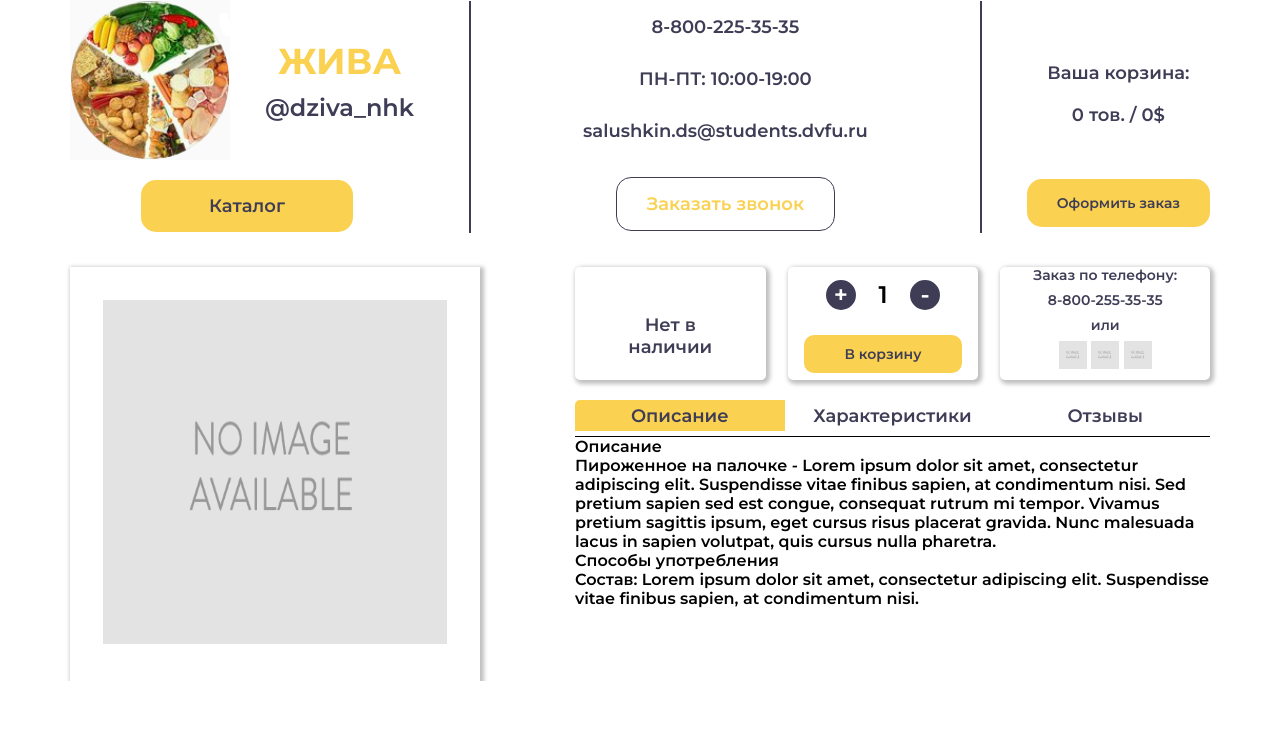
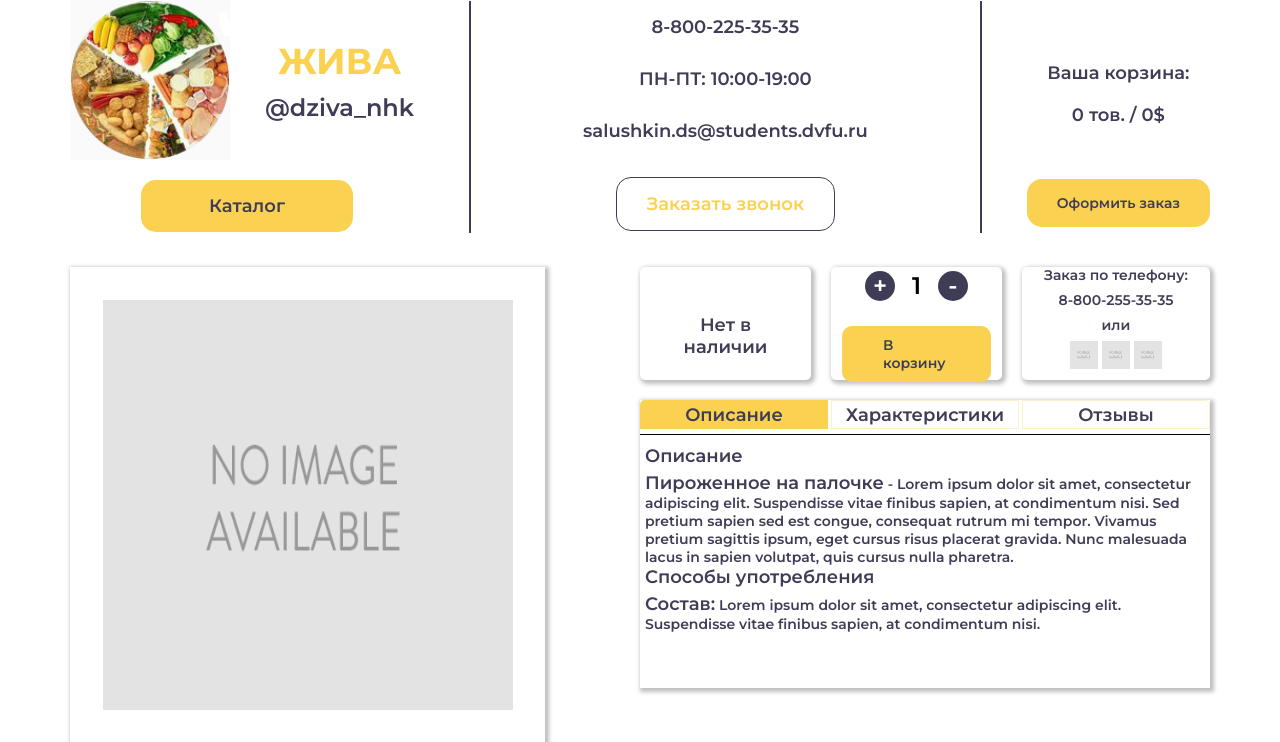
Before and after one commit to ReF01L/dziva, a Django app: template shop/templates/shop/products/detail.html in a window 1280 px wide. Shown: the part 150-892 px from the top of the page. Before the commit the page ends 831 px from the top, so only its background shows below. Run offline with Django 3.2, Linux system fonts and the light colour scheme; the template is opened without the code that fills it, so the values that code supplies are empty; style sheets or scripts are compiled from the project's sources.

Commit message:
Create detail page

```diff
--- a/shop/static/scss/detail.css
+++ b/shop/static/scss/detail.css
@@ -20,19 +20,31 @@
   -webkit-box-align: start;
       -ms-flex-align: start;
           align-items: flex-start;
+  width: 100%;
 }
 
 .product__content__image {
   -webkit-box-shadow: 2px 2px 4px 2px rgba(0, 0, 0, 0.25);
           box-shadow: 2px 2px 4px 2px rgba(0, 0, 0, 0.25);
   background: #FFFFFF;
+  width: 475px;
+  height: 475px;
+  display: -webkit-box;
+  display: -ms-flexbox;
+  display: flex;
+  -webkit-box-pack: center;
+      -ms-flex-pack: center;
+          justify-content: center;
+  -webkit-box-align: center;
+      -ms-flex-align: center;
+          align-items: center;
+  padding: 0 33px;
   margin-right: 95px;
 }
 
 .product__content__image-img {
   width: 410px;
   height: 410px;
-  padding: 33px;
 }
 
 .product__content__body {
@@ -43,9 +55,13 @@
   -webkit-box-direction: normal;
       -ms-flex-direction: column;
           flex-direction: column;
-  -webkit-box-align: end;
-      -ms-flex-align: end;
-          align-items: flex-end;
+  -webkit-box-align: start;
+      -ms-flex-align: start;
+          align-items: flex-start;
+  -webkit-box-pack: start;
+      -ms-flex-pack: start;
+          justify-content: flex-start;
+  height: 475px;
 }
 
 .product__content__body__header {
@@ -59,7 +75,6 @@
       -ms-flex-align: start;
           align-items: flex-start;
   width: 100%;
-  height: 100%;
   margin-bottom: 20px;
 }
 
@@ -235,6 +250,21 @@
   height: 28px;
 }
 
+.product__content__body__main {
+  display: -webkit-box;
+  display: -ms-flexbox;
+  display: flex;
+  -webkit-box-orient: vertical;
+  -webkit-box-direction: normal;
+      -ms-flex-direction: column;
+          flex-direction: column;
+  -webkit-box-align: start;
+      -ms-flex-align: start;
+          align-items: flex-start;
+  -webkit-box-shadow: 2px 2px 4px 2px rgba(0, 0, 0, 0.25);
+          box-shadow: 2px 2px 4px 2px rgba(0, 0, 0, 0.25);
+}
+
 .product__content__body__main__header {
   display: -webkit-box;
   display: -ms-flexbox;
@@ -246,17 +276,19 @@
       -ms-flex-align: center;
           align-items: center;
   position: relative;
+  width: 100%;
 }
 
 .product__content__body__main__header-title {
   -webkit-transition: 0.3s;
   transition: 0.3s;
+  border: 1px solid rgba(250, 209, 80, 0.3);
   color: #3F3D56;
   font-weight: 400;
   font-size: 18px;
   width: 33%;
   text-align: center;
-  padding: 4.5px 0;
+  padding: 2.5px 0;
   margin-bottom: 6px;
 }
 
@@ -272,6 +304,7 @@
 
 .product__content__body__main__header-title:hover {
   cursor: pointer;
+  background: rgba(250, 209, 80, 0.3);
 }
 
 .product__content__body__main__header-title:first-child {
@@ -291,4 +324,44 @@
   bottom: 0;
   left: 0;
 }
+
+.product__content__body__main__content {
+  padding: 0 5px 11px;
+}
+
+.product__content__body__main__content-title {
+  color: #3F3D56;
+  font-weight: 600;
+  font-size: 18px;
+  margin: 10px auto 5px;
+}
+
+.product__content__body__main__content__item {
+  color: #3F3D56;
+  font-weight: 300;
+  font-size: 14px;
+}
+
+.product__content__body__main__content__item:nth-child(3) span {
+  margin: 10px auto 5px;
+}
+
+.product__content__body__main__content__item:last-child {
+  margin: 5px auto 44px;
+}
+
+.product__content__body__main__content__item span {
+  font-size: 18px;
+  font-weight: 600;
+}
+
+.product__content__body__main__content__item ul li {
+  list-style-type: square;
+  list-style-position: inside;
+  color: #3F3D56;
+  font-weight: 400;
+  font-size: 14px;
+  width: 100%;
+  text-overflow: ellipsis;
+}
 /*# sourceMappingURL=detail.css.map */
--- a/shop/static/scss/detail.scss
+++ b/shop/static/scss/detail.scss
@@ -17,26 +17,33 @@ $light_yellow: rgba(250, 209, 80, 0.3);
         display: flex;
         justify-content: space-between;
         align-items: flex-start;
+        width: 100%;
         &__image {
             box-shadow: 2px 2px 4px 2px rgba(0, 0, 0, 0.25);
             background: $white;
+            width: 475px;
+            height: 475px;
+            display: flex;
+            justify-content: center;
+            align-items: center;
+            padding: 0 33px;
             margin-right: 95px;
             &-img {
                 width: 410px;
                 height: 410px;
-                padding: 33px;
             }
         }
         &__body {
             display: flex;
             flex-direction: column;
-            align-items: flex-end;
+            align-items: flex-start;
+            justify-content: flex-start;
+            height: 475px;
             &__header {
                 display: flex;
                 justify-content: space-between;
                 align-items: flex-start;
                 width: 100%;
-                height: 100%;
                 margin-bottom: 20px;
                 &__cost {
                     display: flex;
@@ -163,15 +170,17 @@ $light_yellow: rgba(250, 209, 80, 0.3);
                             }
                         }
                         transition: 0.3s;
+                        border: 1px solid $light_yellow;
                         color: $dark;
                         font-weight: 400;
                         font-size: 18px;
                         width: 33%;
                         text-align: center;
-                        padding: 4.5px 0;
+                        padding: 2.5px 0;
                         margin-bottom: 6px;
                         &:hover {
                             cursor: pointer;
+                            background: $light_yellow;
                         }
                         &:first-child {
                             border-top-left-radius: 5px;
@@ -184,6 +193,7 @@ $light_yellow: rgba(250, 209, 80, 0.3);
                     justify-content: space-between;
                     align-items: center;
                     position: relative;
+                    width: 100%;
                     &::after {
                         content: '';
                         height: 1px;
@@ -195,15 +205,46 @@ $light_yellow: rgba(250, 209, 80, 0.3);
                     }
                 }
                 &__content {
+                    padding: 0 5px 11px;
                     &-title {
-
+                        color: $dark;
+                        font-weight: 600;
+                        font-size: 18px;
+                        margin: 10px auto 5px;
                     }
-                    &-item {
+                    &__item {
+                        color: $dark;
+                        &:nth-child(3) {
+                            & span {
+                                margin: 10px auto 5px;
+                            }
+                        }
+                        &:last-child {
+                            margin: 5px auto 44px;
+                        }
                         & span {
-
+                            font-size: 18px;
+                            font-weight: 600;
                         }
+                        & ul {
+                            & li {
+                                list-style-type: square;
+                                list-style-position: inside;
+                                color: $dark;
+                                font-weight: 400;
+                                font-size: 14px;
+                                width: 100%;
+                                text-overflow: ellipsis;
+                            }
+                        }
+                        font-weight: 300;
+                        font-size: 14px;
                     }
                 }
+                display: flex;
+                flex-direction: column;
+                align-items: flex-start;
+                box-shadow: 2px 2px 4px 2px rgba(0, 0, 0, 0.25);
             }
         }
     }
```
Also changed, not shown: 1 other file.
